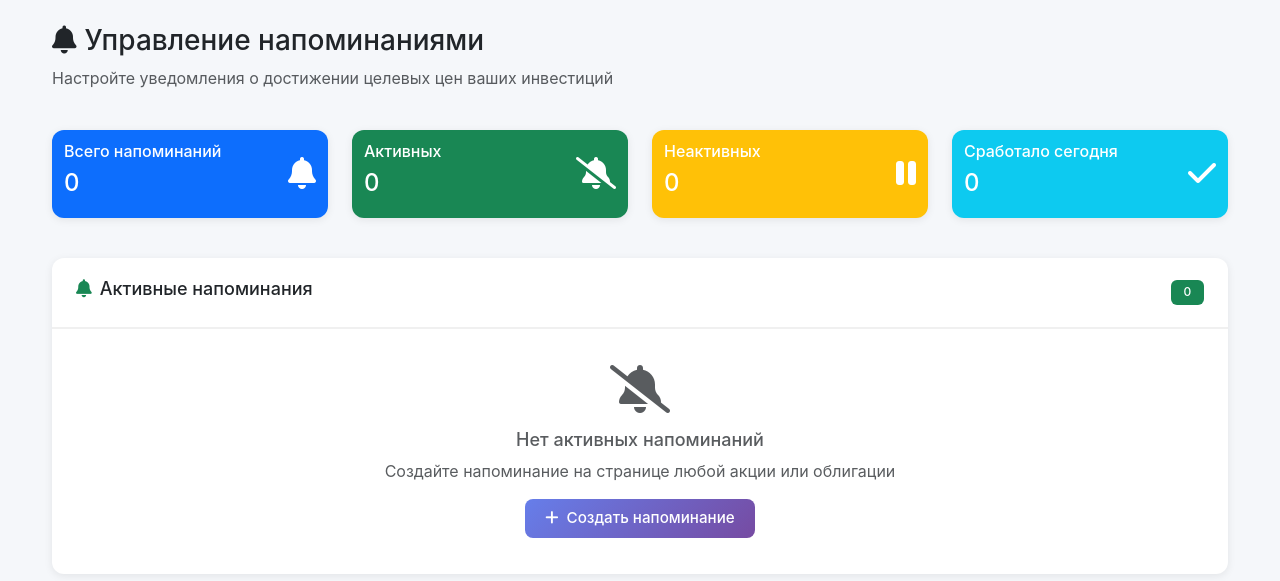
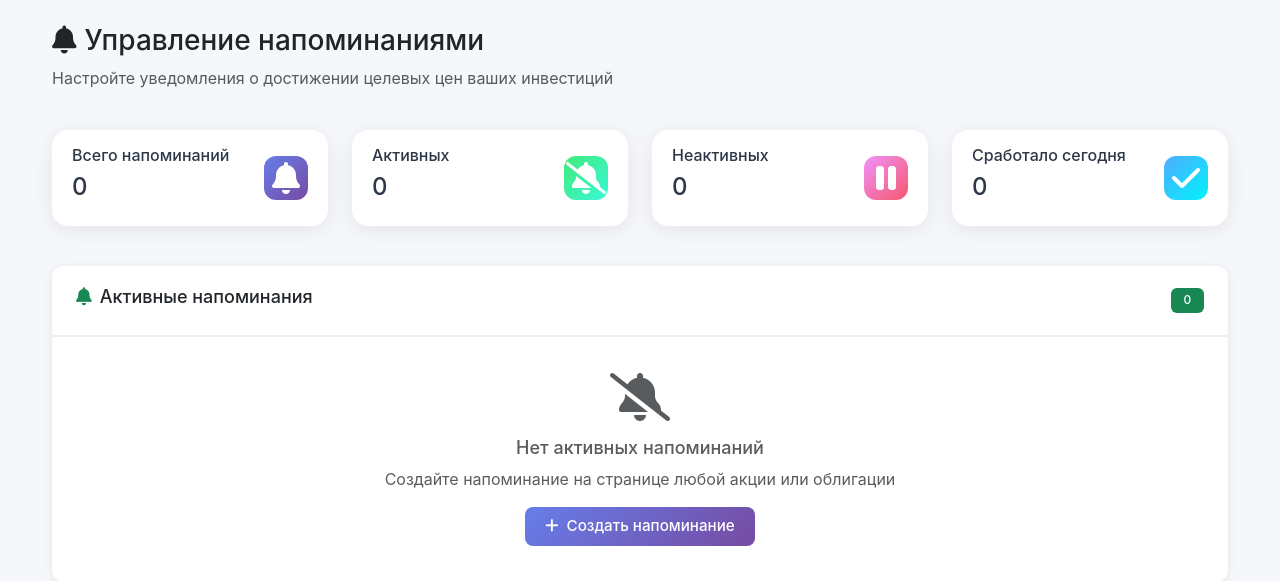
Before and after one commit to speymell/InvestikBotik, a Flask app: page /alerts in a window 1280 px wide. Shown: the part 67-648 px from the top of the page. Run offline with Flask 3, Linux system fonts and the light colour scheme; the visitor is signed in with stand-in values (Sample User, id 1); tables that the repository leaves empty hold one stand-in row (values such as "Sample post"); some libraries are stand-ins or nearby versions.

Commit message:
New fixes

```diff
--- a/static/style.css
+++ b/static/style.css
@@ -494,6 +494,80 @@
   .card .card-body h6.card-title { margin-bottom: 0.25rem; }
 }
 
+/* KPI cards unified styling for Portfolio Analysis */
+.kpi-row { row-gap: 1rem; }
+.kpi-card {
+  border: none;
+  border-radius: 12px;
+  box-shadow: 0 2px 8px rgba(0,0,0,0.08);
+  display: flex;
+}
+.kpi-card .card-body {
+  display: flex;
+  width: 100%;
+  align-items: center;
+  padding: 1rem 1.25rem;
+}
+.kpi-card .card-title {
+  margin-bottom: .25rem;
+  font-weight: 600;
+  opacity: .95;
+}
+.kpi-card .kpi-value {
+  font-size: 1.5rem;
+  line-height: 1.15;
+  margin-bottom: 0;
+}
+.kpi-card .kpi-sub {
+  display: block;
+  margin-top: .125rem;
+  opacity: .92;
+}
+.kpi-card i.fa-2x { font-size: 1.5rem; opacity: .9; }
+@media (max-width: 576px) {
+  .kpi-card .kpi-value { font-size: 1.25rem; }
+  .kpi-card i.fa-2x { font-size: 1.35rem; }
+}
+
+/* Make KPI and Alerts top blocks look like dashboard stats-card */
+.kpi-card,
+.alerts-stats-row .card {
+  background: #ffffff !important;
+  color: #2d3748 !important;
+  border: none !important;
+  border-radius: 16px !important;
+  box-shadow: 0 4px 20px rgba(0, 0, 0, 0.08) !important;
+}
+.kpi-card .card-body,
+.alerts-stats-row .card-body { padding: 1rem 1.25rem; }
+.kpi-card i.fa-2x,
+.alerts-stats-row i.fa-2x {
+  width: 44px;
+  height: 44px;
+  border-radius: 12px;
+  display: inline-flex;
+  align-items: center;
+  justify-content: center;
+  color: #fff !important;
+}
+/* Icon color themes mapped from original bg-* classes */
+.kpi-card.bg-primary i.fa-2x, .alerts-stats-row .bg-primary i.fa-2x { background: linear-gradient(135deg, #667eea 0%, #764ba2 100%); }
+.kpi-card.bg-success i.fa-2x, .alerts-stats-row .bg-success i.fa-2x { background: linear-gradient(135deg, #43e97b 0%, #38f9d7 100%); }
+.kpi-card.bg-info i.fa-2x, .alerts-stats-row .bg-info i.fa-2x { background: linear-gradient(135deg, #4facfe 0%, #00f2fe 100%); }
+.kpi-card.bg-warning i.fa-2x, .alerts-stats-row .bg-warning i.fa-2x { background: linear-gradient(135deg, #f093fb 0%, #f5576c 100%); }
+
+/* Override text-white on cards to use standard text color */
+.kpi-card.text-white, .alerts-stats-row .text-white { color: #2d3748 !important; }
+.kpi-card.text-white h6, .kpi-card.text-white h4, .kpi-card.text-white small,
+.alerts-stats-row .text-white h6, .alerts-stats-row .text-white h4, .alerts-stats-row .text-white small { color: inherit !important; }
+
+[data-theme="dark"] .kpi-card,
+[data-theme="dark"] .alerts-stats-row .card {
+  background: #2d3748 !important;
+  color: #e2e8f0 !important;
+  box-shadow: 0 4px 20px rgba(0, 0, 0, 0.4) !important;
+}
+
 /* Улучшенные кнопки */
 .btn {
     border-radius: 8px;
@@ -1061,6 +1135,12 @@
     flex-shrink: 0;
 }
 
+.stat-row{
+    display: flex;
+    width: 100%;
+    justify-content: space-between;
+}
+
 .compact-stat-inline-label {
     font-size: 0.875rem;
     color: #6c757d;
@@ -1585,7 +1665,16 @@
 .chart-card {
     overflow: hidden;
 }
-.chart-wrapper { height: 320px; position: relative; }
+.chart-wrapper { position: relative; width: 100%; max-width: 560px; aspect-ratio: 1 / 1; margin: 0 auto; }
+/* Ensure canvas fills wrapper for crisp non-stretched chart */
+.chart-wrapper canvas {
+  width: 100% !important;
+  height: 100% !important;
+  max-height: none !important;
+}
+@media (max-width: 576px) {
+  .chart-wrapper { max-width: 360px; }
+}
 /* Portfolio Analysis charts responsiveness */
 #instrumentChart,
 #sectorChart {
--- a/templates/alerts.html
+++ b/templates/alerts.html
@@ -9,7 +9,7 @@
 </div>
 
 <!-- Статистика -->
-<div class="row mt-4">
+<div class="row mt-4 alerts-stats-row">
     <div class="col-lg-3 col-md-6 mb-3">
         <div class="card bg-primary text-white">
             <div class="card-body">
--- a/templates/dashboard.html
+++ b/templates/dashboard.html
@@ -482,11 +482,13 @@
             data: { labels, datasets: [{ data, backgroundColor: labels.map((_,i)=> palette[i%palette.length]), borderWidth: 1 }] },
             options: {
               responsive: true,
+              maintainAspectRatio: false,
+              layout: { padding: { top: 0, bottom: 0 } },
               plugins: {
-                legend: { position: 'bottom' },
+                legend: { position: 'bottom', labels: { boxWidth: 10, padding: 8 } },
                 tooltip: { callbacks: { label: (c)=> `${c.label}: ${c.raw.toLocaleString('ru-RU',{maximumFractionDigits:2})} ₽` } }
               },
-              cutout: '60%'
+              cutout: '62%'
             }
           });
         }
```
Also changed, not shown: templates/portfolio_analysis.html (+14 -21 lines).
